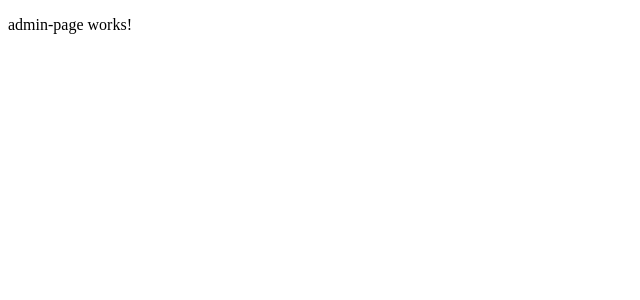
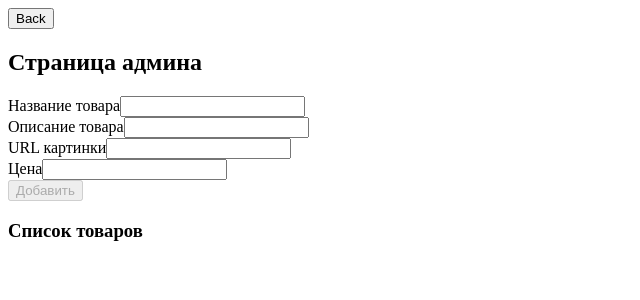
Before and after one commit to Alex43961/Market, an Angular app: page /admin-page in a window 1280 px wide. Shown: the top 300 px of the page, without its empty margins (0-640 px from the left). Built offline with nearby package versions, Linux system fonts and the light colour scheme.

Commit message:
added admin-page code

```diff
--- a/src/app/admin-page/admin-page.component.html
+++ b/src/app/admin-page/admin-page.component.html
@@ -1 +1,35 @@
-<p>admin-page works!</p>
+<button (click)="goBack()">Back</button>
+
+<div class="admin-page">
+  <h2>Страница админа</h2>
+  <form [formGroup]="productForm" (ngSubmit)="addProduct()">
+    <div class="form-group">
+      <label for="productName">Название товара</label>
+      <input type="text" id="productName" formControlName="productName" required pattern="[a-zA-Z\s]+">
+    </div>
+    <div class="form-group">
+      <label for="productDescription">Описание товара</label>
+      <input type="text" id="productDescription" formControlName="productDescription" required pattern="[a-zA-Z\s\d]+">
+    </div>
+    <div class="form-group">
+      <label for="productImage">URL картинки</label>
+      <input type="url" id="productImage" formControlName="productImage" required (blur)="checkImage()">
+      <div *ngIf="imageLoadingFailed" class="error-message">Картинка не загружена.</div>
+    </div>
+    <div class="form-group">
+      <label for="productPrice">Цена</label>
+      <input type="number" id="productPrice" formControlName="productPrice" required pattern="[0-9]+">
+    </div>
+    <button type="submit" [disabled]="productForm.invalid">Добавить</button>
+  </form>
+  <div class="product-list">
+    <h3>Список товаров</h3>
+    <ul>
+      <li *ngFor="let product of productList; let i = index">
+        <img [src]="product.image" alt="{{ product.name }}" width="50">
+        {{ product.name }}
+        <button (click)="deleteProduct(i)">Удалить</button>
+      </li>
+    </ul>
+  </div>
+</div>
--- a/src/app/admin-page/admin-page.component.ts
+++ b/src/app/admin-page/admin-page.component.ts
@@ -1,4 +1,7 @@
 import { Component } from '@angular/core';
+import { FormBuilder, FormGroup, Validators } from '@angular/forms';
+import { Router } from '@angular/router';
+
 
 @Component({
   selector: 'app-admin-page',
@@ -6,5 +9,56 @@ import { Component } from '@angular/core';
   styleUrls: ['./admin-page.component.css']
 })
 export class AdminPageComponent {
+  productForm: FormGroup;
+  productList: { image: string, name: string, price: number, description: string, comments: Array<string>[] }[] = [];
+  imageLoadingFailed: boolean = false;
 
+  constructor(
+    private fb: FormBuilder,
+    public router: Router) {
+    this.productForm = this.fb.group({
+      productName: ['', [Validators.required, Validators.pattern('[a-zA-Z\s]+')]],
+      productDescription: ['', [Validators.required, Validators.pattern('[a-zA-Z\s\d]+')]],
+      productImage: ['', [Validators.required]],
+      productPrice: ['', [Validators.required, Validators.pattern('[0-9]+')]]
+    });
+  }
+
+  addProduct() {
+    if (this.productForm.valid) {
+      this.productList.push({
+        image: this.productForm.value.productImage,
+        name: this.productForm.value.productName,
+        price: +this.productForm.value.productPrice,
+        description: this.productForm.value.productDescription,
+        comments: []
+      });
+      // Сохранить список товаров в localStorage
+      localStorage.setItem('productList', JSON.stringify(this.productList));
+      // Очистить форму
+      this.productForm.reset();
+    }
+  }
+
+  checkImage() {
+    const image = new Image();
+    image.src = this.productForm.value.productImage;
+    image.onload = () => {
+      this.imageLoadingFailed = false;
+    };
+    image.onerror = () => {
+      this.imageLoadingFailed = true;
+    };
+  }
+
+  deleteProduct(index: number) {
+    if (confirm('Вы уверены, что хотите удалить этот товар?')) {
+      this.productList.splice(index, 1);
+      localStorage.setItem('productList', JSON.stringify(this.productList));
+    }
+  }
+
+  goBack() {
+    this.router.navigate(['']);
+  }
 }
--- a/src/app/app.module.ts
+++ b/src/app/app.module.ts
@@ -8,6 +8,7 @@ import { ProductComponent } from './product/product.component';
 import { CartComponent } from './cart/cart.component';
 import { AdminPageComponent } from './admin-page/admin-page.component';
 import { FormsModule } from '@angular/forms';
+import { ReactiveFormsModule } from '@angular/forms';
 
 
 @NgModule({
@@ -21,7 +22,8 @@ import { FormsModule } from '@angular/forms';
   imports: [
     BrowserModule,
     AppRoutingModule,
-    FormsModule
+    FormsModule,
+     ReactiveFormsModule
   ],
   providers: [],
   bootstrap: [AppComponent]
--- a/src/app/home/home.component.ts
+++ b/src/app/home/home.component.ts
@@ -33,6 +33,7 @@ export class HomeComponent {
 
 
   ngOnInit(): void {
+
     this.products = this.productsDataService.getProductsList();
     // console.log(this.products);
   }
--- a/src/app/product/product.component.html
+++ b/src/app/product/product.component.html
@@ -9,4 +9,18 @@
    <li>{{comment}} </li>
    </ul>
 </div>
+<div>
+  <h2>Комментарии</h2>
+  <ul>
+    <li *ngFor="let comment of comments">{{ comment }}</li>
+  </ul>
+</div>
+
+<div>
+  <h2>Добавить комментарий</h2>
+  <form (ngSubmit)="addComment()">
+    <textarea [(ngModel)]="newCommentText" name="commentText" required></textarea>
+    <button type="submit">Добавить комментарий</button>
+  </form>
+</div>
 <button (click)="goBack()">Back</button>
--- a/src/app/product/product.component.ts
+++ b/src/app/product/product.component.ts
@@ -12,7 +12,9 @@ import { CartService } from '../cart.service';
   styleUrls: ['./product.component.css']
 })
 export class ProductComponent {
-product: any;
+  product: any;
+  comments: string[] = [];
+  newCommentText: string = '';
 
   constructor(private productsDataService: ProductsDataService,
     public itemService: ItemService,
@@ -27,12 +29,30 @@ product: any;
   ngOnInit() {
     const items = this.itemService.getProduct();
     this.product = items[items.length - 1];
+    // Загрузка комментариев из local Storage;
+    const storedComments = localStorage.getItem('productComments');
+    if (storedComments) {
+      this.comments = JSON.parse(storedComments);
+    }
   }
 
   addToCart(item: any): void {
     this.cartService.addToCart(item);
 
+  }
+
+  // Добавление комментария
+  addComment() {
+    if (this.newCommentText.trim() !== '') {
+      // Заменяем слова и символы
+      const sanitizedComment = this.newCommentText.replace(/кокос|банан|плохой|@/gi, '*');
+      this.comments.push(sanitizedComment);
+
+      // Сохраняем обновленные комментарии в localStorage
+      localStorage.setItem('productComments', JSON.stringify(this.comments));
+
+      // Очищаем поле для нового комментария
+      this.newCommentText = '';
+    }
+  }
 }
-
-
-}
--- a/src/app/products-data.service.ts
+++ b/src/app/products-data.service.ts
@@ -5,6 +5,7 @@ import { Products } from './products';
   providedIn: 'root'
 })
 export class ProductsDataService {
+  productStorage:any[] =[];
 
   private productsList: Products[] = [
     {
@@ -96,6 +97,12 @@ export class ProductsDataService {
   constructor() { }
 
   getProductsList(): Products[] {
+    const storedData = localStorage.getItem('productList');
+    if (storedData) {
+      this.productStorage = JSON.parse(storedData);
+    }
+    this.productsList.push(...this.productStorage);
+
     return this.productsList;
   }
 }
```
